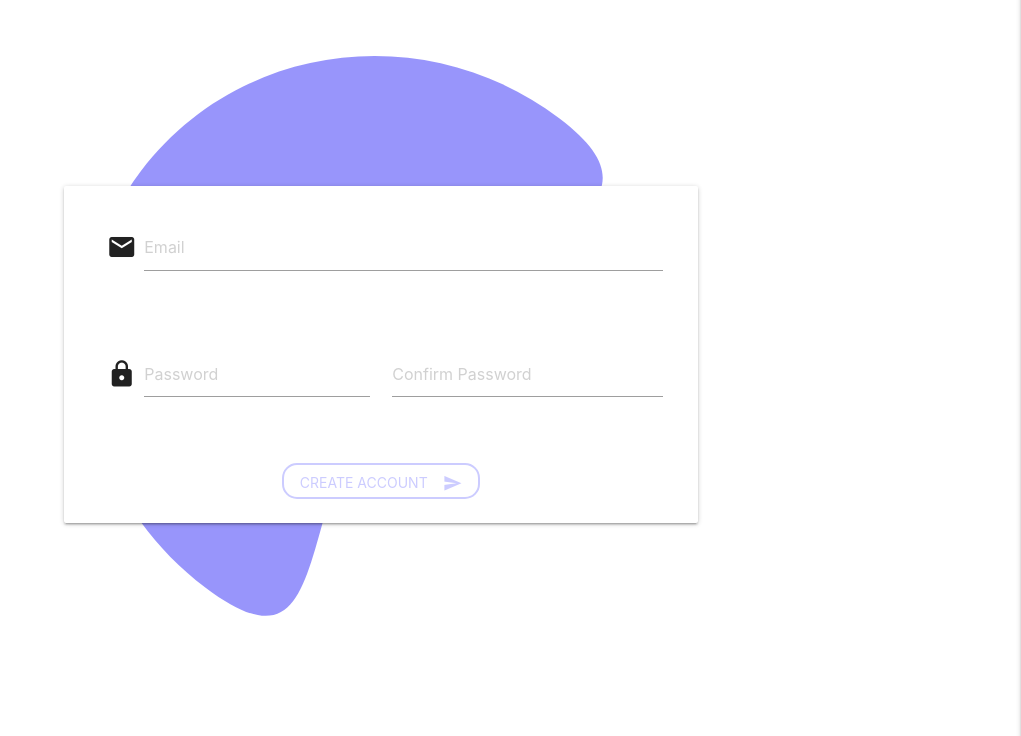
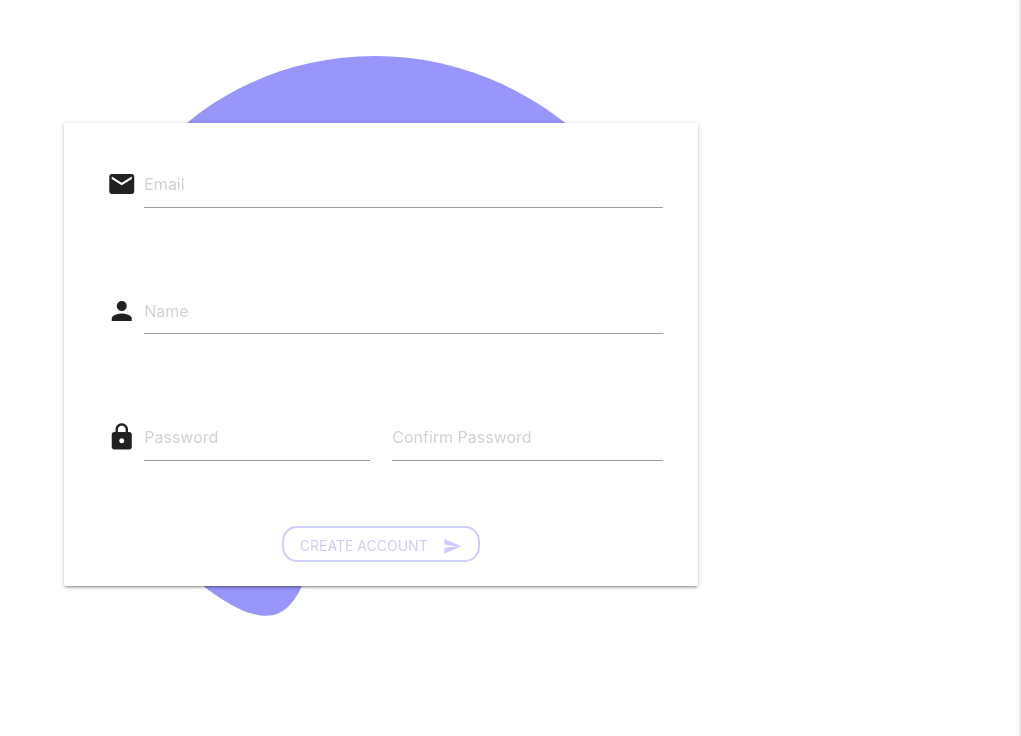
Before and after one commit to calebw3/Senior-Project, a Django app: page /signUp/ in a window 1280 px wide. Shown: the part 64-800 px from the top of the page, without its empty margins (259-1280 px from the left). Run offline with Django 3.2, Linux system fonts and the light colour scheme; some libraries are stand-ins or nearby versions.

Commit message:
Add user fix

```diff
--- a/hello/templates/registration.html
+++ b/hello/templates/registration.html
@@ -14,6 +14,12 @@
              <input placeholder="Email" type="email" id="Email" name="email"><br><br>
            </div>
          </div>
+         <div class="row">
+          <div class="input-field col s12">
+            <i class="material-icons prefix">person</i>
+            <input placeholder="Name" type="text" id="name" name="name"><br><br>
+          </div>
+        </div>
         <div class="row">
           <div class="input-field col s6">
             <i class="material-icons prefix">lock</i>
--- a/hello/views.py
+++ b/hello/views.py
@@ -215,7 +215,12 @@ def postsignUp(request):
         # creating a user with the given email and password
         user=auth.create_user_with_email_and_password(email,passs)
         # must create an entry in the users database as well
-        uid = user['localId']
+        #uid = user['localId']
+        database.child("users").child(name).set(
+            {
+                'email': email
+            }
+        )
      except:
         return render(request, "registration.html")
      return render(request,"login.html")
@@ -234,7 +239,6 @@ def postcreateGroup(request):
 
     try:
         for email in reversed(members):
-            print(email)
             user_ref = database.child("users").order_by_child("email").equal_to(email).get()
 
             if not user_ref.val():
@@ -253,13 +257,10 @@ def postcreateGroup(request):
             updated_groups.append(group_name)
 
             database.child("users").child(key).update({"groups": updated_groups})
-            print(members)
 
-        group_ref =  database.child("groups")
-        group_posts_ref = group_ref.child(group_name)
         tasks = {'fake_task': 'fake_status'}
         pending_members = [""]
-        new_post_ref = group_posts_ref.set(
+        database.child("groups").child(group_name).set(
             {
                 'description': description,
                 'github': github,
@@ -278,7 +279,6 @@ def postcreateGroup(request):
 def postCreateTask(request, group_name):
     description = request.POST.get('new-task-description')
     status = request.POST.get('dropdown')
-    print(status)
     group_ref =  database.child("groups").child(group_name).get()
     group_data = []
     for key, value in group_ref.val().items():
@@ -291,7 +291,6 @@ def postCreateTask(request, group_name):
 def updateDescription(request, group_name):
     try:
         new_description = request.POST.get('new_description')
-        print(new_description)
         database.child("groups").child(group_name).update({"description": new_description})
         return redirect("/groups/" + group_name)
     except:
```
